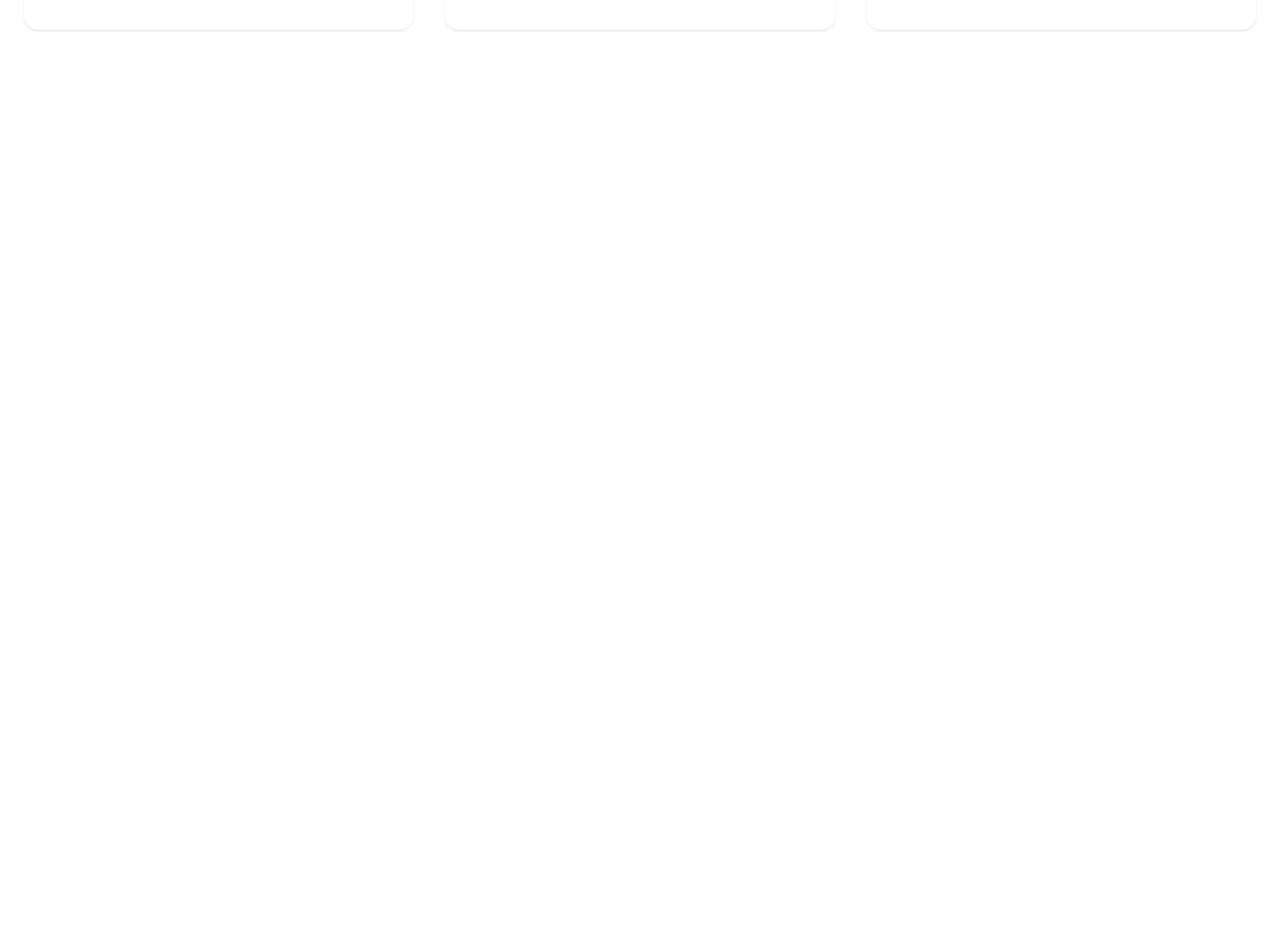
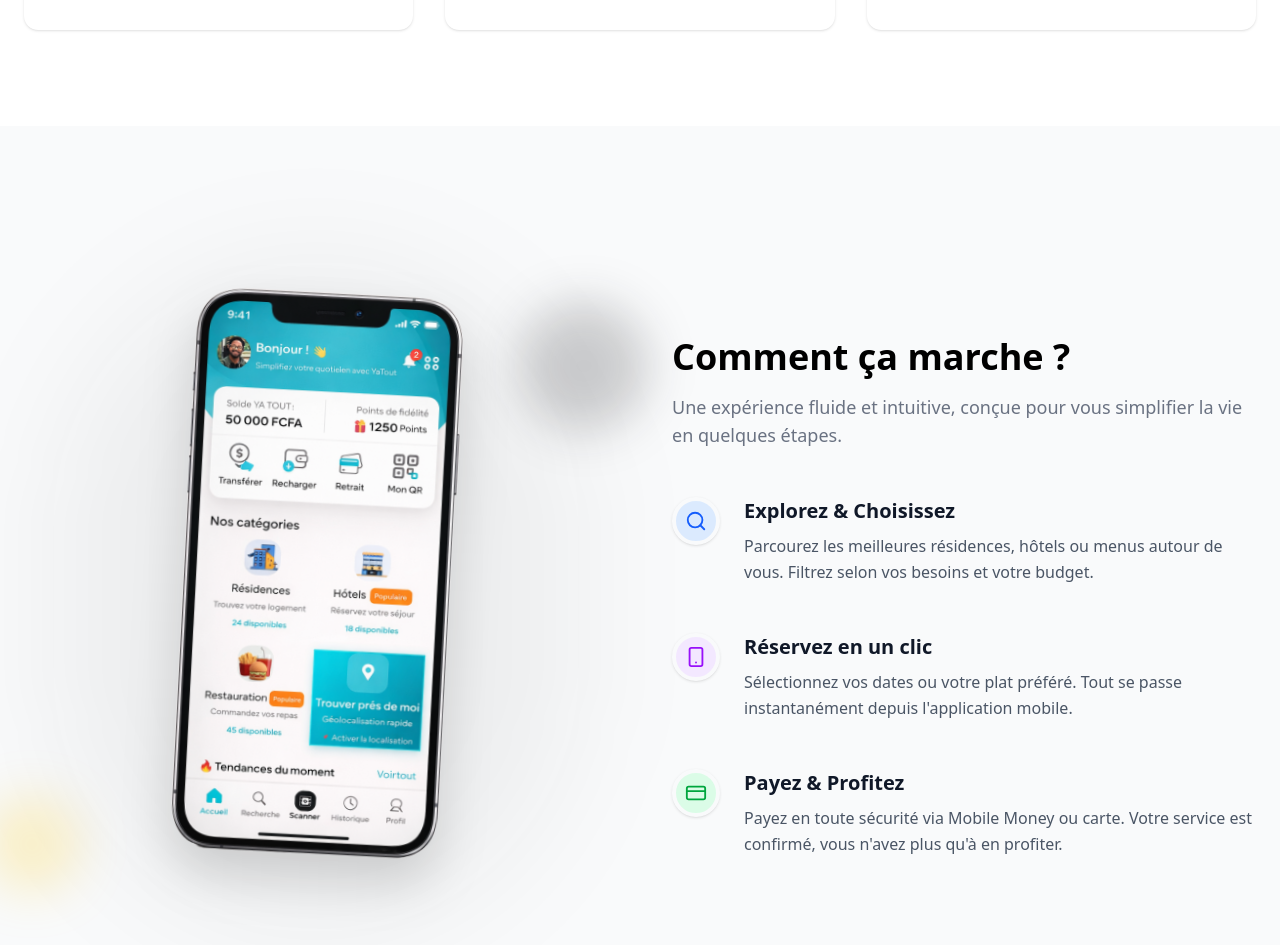
Before and after one commit to Level237/Yatout, a Next.js app: page / in a window 1280 px wide. Shown: the part 1423-2368 px from the top of the page. Before the commit the page ends 1549 px from the top, so only its background shows below. Built offline with nearby package versions, Linux system fonts and the light colour scheme.

Commit message:
feat: Add "How It Works" section to the homepage with a new image and adjust ServicesShowcase button styling.

```diff
--- a/app/page.tsx
+++ b/app/page.tsx
@@ -1,6 +1,7 @@
 import Header from "@/components/Header";
 import Hero from "@/components/Hero";
 import ServicesShowcase from "@/components/ServicesShowcase";
+import HowItWorks from "@/components/HowItWorks";
 
 export default function Home() {
   return (
@@ -8,6 +9,7 @@ export default function Home() {
       <Header />
       <Hero />
       <ServicesShowcase />
+      <HowItWorks />
       <div className="container mx-auto px-4">
         {/* Future sections */}
       </div>
--- /dev/null
+++ b/components/HowItWorks.tsx
@@ -0,0 +1,110 @@
+"use client"
+
+import { motion } from "framer-motion"
+import { Search, Smartphone, CreditCard } from "lucide-react"
+import Image from "next/image"
+
+const steps = [
+  {
+    id: 1,
+    title: "Explorez & Choisissez",
+    description: "Parcourez les meilleures résidences, hôtels ou menus autour de vous. Filtrez selon vos besoins et votre budget.",
+    icon: Search,
+    color: "bg-blue-100 text-blue-600",
+  },
+  {
+    id: 2,
+    title: "Réservez en un clic",
+    description: "Sélectionnez vos dates ou votre plat préféré. Tout se passe instantanément depuis l'application mobile.",
+    icon: Smartphone,
+    color: "bg-purple-100 text-purple-600",
+  },
+  {
+    id: 3,
+    title: "Payez & Profitez",
+    description: "Payez en toute sécurité via Mobile Money ou carte. Votre service est confirmé, vous n'avez plus qu'à en profiter.",
+    icon: CreditCard,
+    color: "bg-green-100 text-green-600",
+  },
+]
+
+export default function HowItWorks() {
+  return (
+    <section className="py-24 bg-gray-50 overflow-hidden">
+      <div className="container mx-auto px-4 md:px-6">
+        <div className="grid lg:grid-cols-2 gap-16 items-center">
+
+          {/* Left: Phone Visual */}
+          <motion.div
+            initial={{ opacity: 0, x: -50 }}
+            whileInView={{ opacity: 1, x: 0 }}
+            viewport={{ once: true }}
+            transition={{ duration: 0.8 }}
+            className="hidden lg:flex justify-center relative"
+          >
+             <div className="absolute inset-0 bg-primary/5 rounded-full blur-3xl scale-90" />
+             <div className="relative z-10 w-[500px]">
+                <Image
+                    src="/showcase1.png"
+                    alt="Application Interface"
+                    width={500}
+                    height={800}
+                    className="w-full h-auto drop-shadow-2xl rotate-3 transition-transform duration-500 hover:rotate-0"
+                />
+            </div>
+
+             {/* Decorative element */}
+             <div className="absolute bottom-20 -left-10 w-24 h-24 bg-yellow-400/20 rounded-full blur-xl animate-pulse" />
+             <div className="absolute top-20 -right-10 w-32 h-32 bg-primary/20 rounded-full blur-xl animate-pulse delay-700" />
+          </motion.div>
+
+          {/* Right: Content & Steps */}
+          <div>
+            <motion.div
+              initial={{ opacity: 0, y: 20 }}
+              whileInView={{ opacity: 1, y: 0 }}
+              viewport={{ once: true }}
+              transition={{ duration: 0.5 }}
+              className="mb-12"
+            >
+              <h2 className="text-3xl md:text-4xl font-bold text-black mb-4">
+                Comment ça marche ?
+              </h2>
+              <p className="text-lg text-gray-500">
+                Une expérience fluide et intuitive, conçue pour vous simplifier la vie en quelques étapes.
+              </p>
+            </motion.div>
+
+            <div className="space-y-12 relative">
+               {/* Connecting Line */}
+               <div className="absolute left-6 top-4 bottom-4 w-0.5 bg-gray-200 -z-10 hidden md:block" />
+
+              {steps.map((step, index) => (
+                <motion.div
+                  key={step.id}
+                  initial={{ opacity: 0, x: 30 }}
+                  whileInView={{ opacity: 1, x: 0 }}
+                  viewport={{ once: true }}
+                  transition={{ duration: 0.5, delay: index * 0.2 }}
+                  className="flex flex-col md:flex-row gap-6 relative"
+                >
+                  <div className={`w-12 h-12 rounded-full ${step.color} flex items-center justify-center shrink-0 shadow-sm border-4 border-gray-50`}>
+                    <step.icon size={22} />
+                  </div>
+                  <div>
+                    <h3 className="text-xl font-bold text-gray-900 mb-2">
+                       {step.title}
+                    </h3>
+                    <p className="text-gray-600 leading-relaxed">
+                      {step.description}
+                    </p>
+                  </div>
+                </motion.div>
+              ))}
+            </div>
+          </div>
+        </div>
+      </div>
+    </section>
+  )
+}
--- a/components/ServicesShowcase.tsx
+++ b/components/ServicesShowcase.tsx
@@ -99,8 +99,8 @@ export default function ServicesShowcase() {
                     {service.description}
                   </CardDescription>
 
-                  <div className="flex items-center text-primary font-medium opacity-0 -translate-x-4 group-hover:opacity-100 group-hover:translate-x-0 transition-all duration-300">
-                    Découvrir <ArrowRight className="ml-2 w-4 h-4" />
+                  <div className="flex items-center text-primary font-medium  -translate-x-4 group-hover:opacity-100 group-hover:translate-x-0 transition-all duration-300">
+                    <h2 className="text-black">Découvrir</h2><ArrowRight className="ml-2 w-4 h-4" />
                   </div>
                 </CardContent>
               </Card>
```
Also changed, not shown: public/showcase1.png (added).
